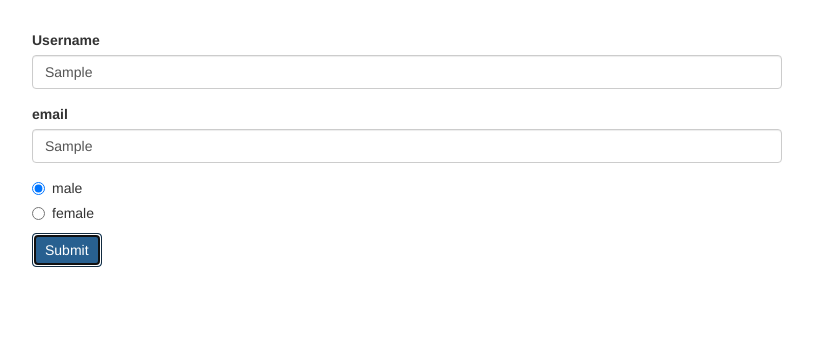
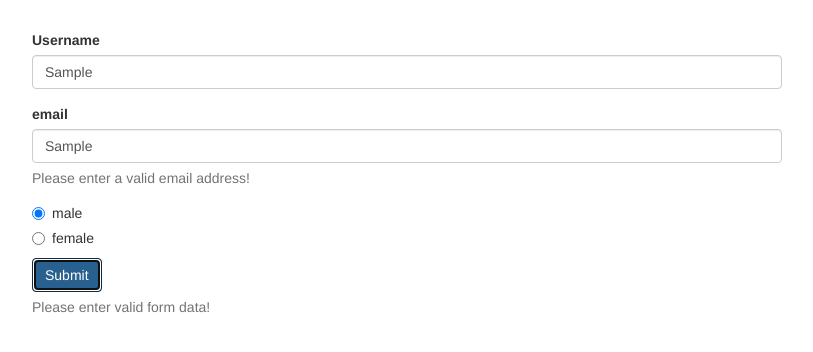
Before and after one commit to aniketgaikwad9797/angular-reactive-forms, an Angular app: page / in a window 1280 px wide. Both pictures are taken after typing "Sample", "Sample" into the empty fields and a click on the button "Submit". Shown: the top 352 px of the page, without its empty margins (233-1046 px from the left). Built offline with nearby package versions, Linux system fonts and the light colour scheme.

Commit message:
using get() of FormGroup to access form controls

```diff
--- a/src/app/app.component.html
+++ b/src/app/app.component.html
@@ -10,6 +10,14 @@
             class="form-control"
             formControlName="userName"
           />
+          <span
+            class="help-block"
+            *ngIf="
+              !reactiveForm.get('userName').valid &&
+              reactiveForm.get('userName').touched
+            "
+            >Please enter valid username!</span
+          >
         </div>
         <div class="form-group">
           <label for="email">email</label>
@@ -19,6 +27,14 @@
             class="form-control"
             formControlName="emailAddress"
           />
+          <span
+            class="help-block"
+            *ngIf="
+              !reactiveForm.get('emailAddress').valid &&
+              reactiveForm.get('emailAddress').touched
+            "
+            >Please enter a valid email address!</span
+          >
         </div>
         <div class="radio" *ngFor="let gender of genders">
           <label>
@@ -29,6 +45,11 @@
         </div>
         <button class="btn btn-primary" type="submit">Submit</button>
       </form>
+      <span
+        class="help-block"
+        *ngIf="!reactiveForm.valid && reactiveForm.touched"
+        >Please enter valid form data!</span
+      >
     </div>
   </div>
 </div>
```
